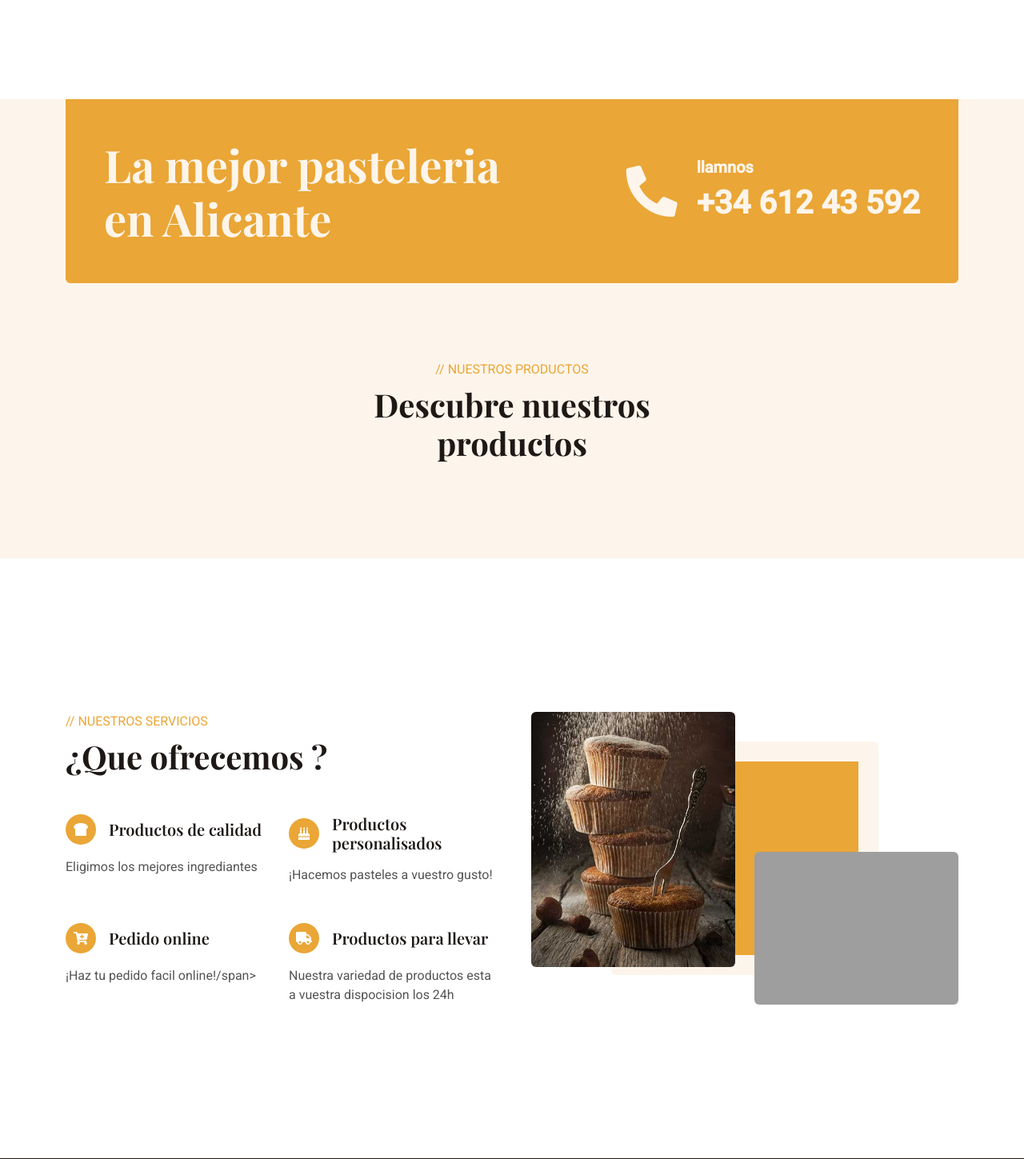
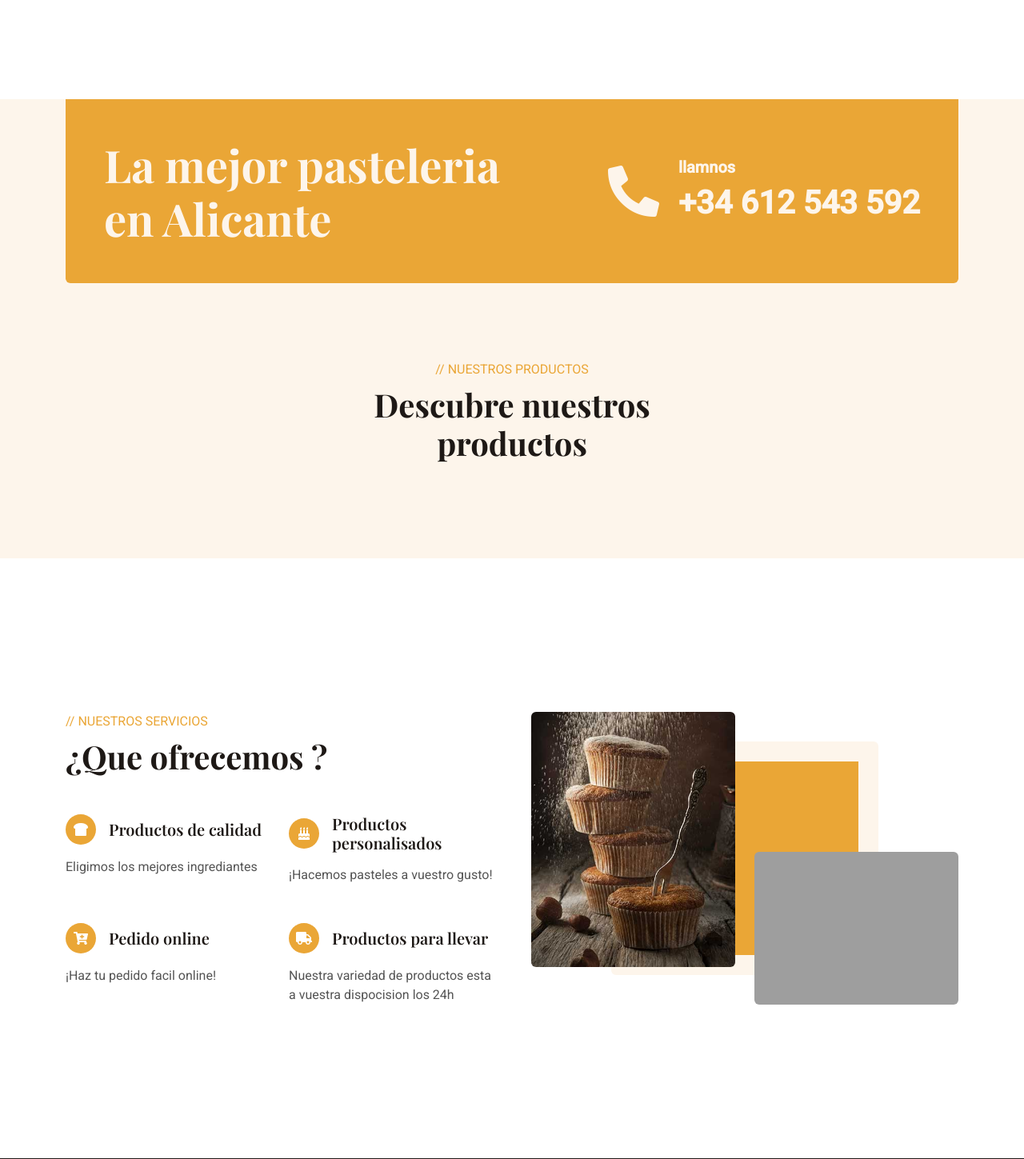
Before and after one commit to pawa04/Casabah_ultimate, a Django app: page / in a window 1280 px wide. Shown: the part 2446-3895 px from the top of the page at 80% size. Run offline with Django 4.2, Linux system fonts and the light colour scheme; data that the repository does not hold is empty; some libraries are stand-ins or nearby versions; grey boxes are pictures that could not be loaded.

Commit message:
Update home.html

```diff
--- a/Casabah/product/templates/product/home.html
+++ b/Casabah/product/templates/product/home.html
@@ -236,7 +236,7 @@
                             <i class="fa fa-phone-alt fa-4x flex-shrink-0"></i>
                             <div class="ms-4">
                                 <p class="fs-5 fw-bold mb-0">llamnos</p>
-                                <p class="fs-1 fw-bold mb-0">+34 612 43 592</p>
+                                <p class="fs-1 fw-bold mb-0">+34 612 543 592</p>
                             </div>
                         </div>
                     </div>
@@ -338,7 +338,7 @@
                                 </div>
                                 <h5 class="mb-0">Pedido online</h5>
                             </div>
-                            <span>¡Haz tu pedido facil online!/span>
+                            <span>¡Haz tu pedido facil online!</span>
                         </div>
                         <div class="col-sm-6 wow fadeIn" data-wow-delay="0.4s">
                             <div class="d-flex align-items-center mb-3">
```
